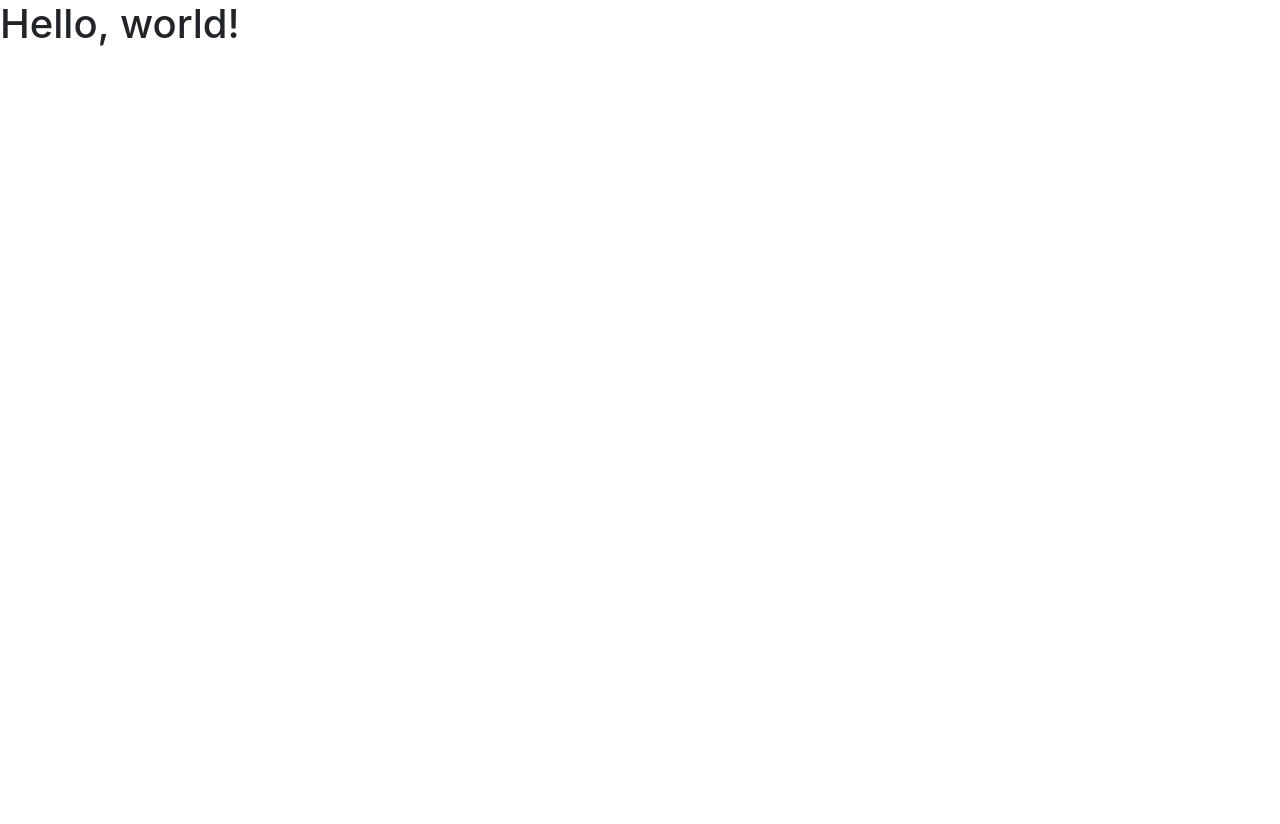
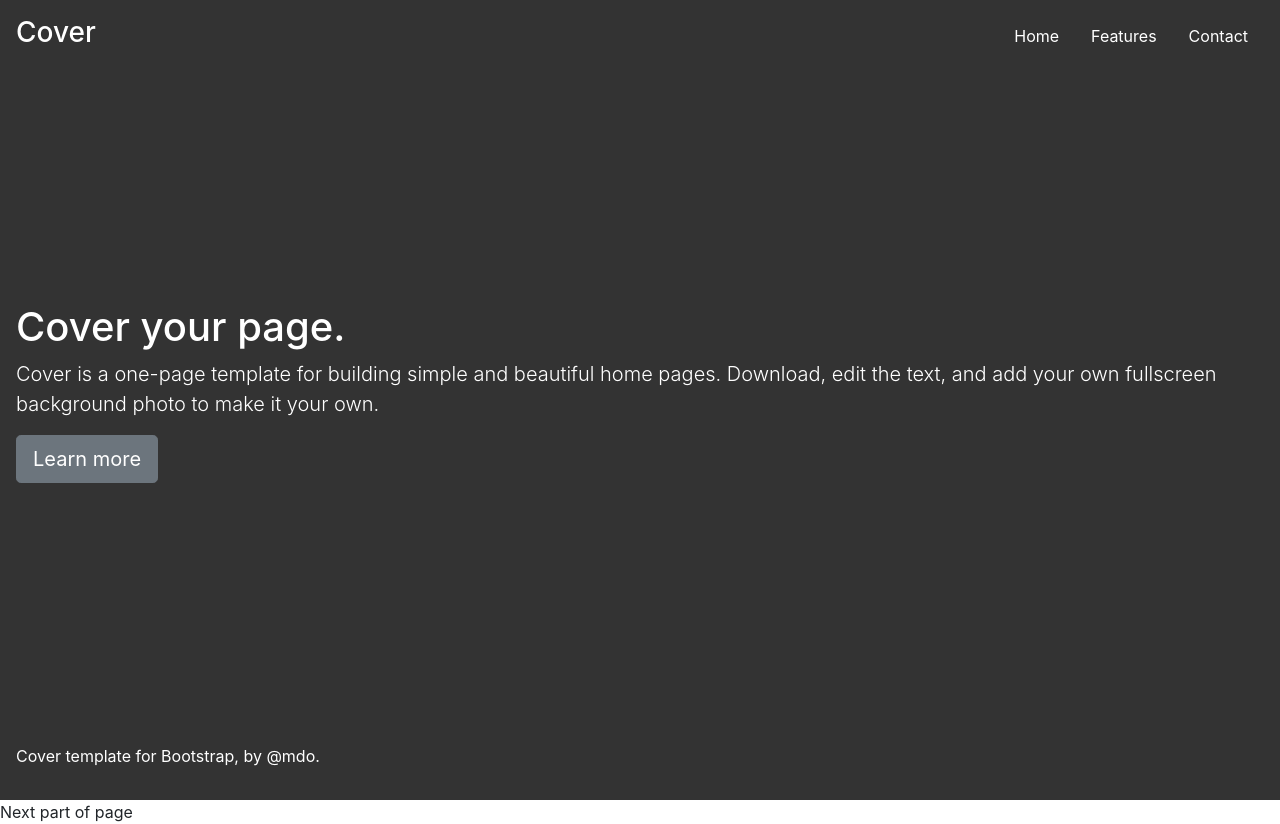
Before and after one commit to EricOlaf/2019-Dev-Bootcamp, a plain HTML site: page Bootstrap/index.html in a window 1280 px wide. Before the commit the page ends 800 px from the top, so only its background shows below. Drawn offline with nearby package versions, Linux system fonts and the light colour scheme.

Commit message:
cover page playground

```diff
--- a/Bootstrap/index.html
+++ b/Bootstrap/index.html
@@ -17,11 +17,36 @@ pricing template
     <link rel="stylesheet" href="https://stackpath.bootstrapcdn.com/bootstrap/4.3.1/css/bootstrap.min.css" integrity="sha384-ggOyR0iXCbMQv3Xipma34MD+dH/1fQ784/j6cY/iJTQUOhcWr7x9JvoRxT2MZw1T" crossorigin="anonymous">
     <link rel="stylesheet" href="./styles.css">
 
-    <title>Hello, world!</title>
+    <title>My BS</title>
   </head>
   <body>
-    <h1>Hello, world!</h1>
+    <div class="cover-container d-flex w-100 h-100 p-3 mx-auto flex-column">
+            <header class="masthead mb-auto">
+              <div class="inner">
+                <h3 class="masthead-brand float-left">Cover</h3>
+                <nav class="nav nav-masthead justify-content-center float-right">
+                  <a class="nav-link active" href="#">Home</a>
+                  <a class="nav-link" href="#">Features</a>
+                  <a class="nav-link" href="#">Contact</a>
+                </nav>
+              </div>
+            </header>
 
+            <main role="main" class="inner cover">
+              <h1 class="cover-heading">Cover your page.</h1>
+              <p class="lead">Cover is a one-page template for building simple and beautiful home pages. Download, edit the text, and add your own fullscreen background photo to make it your own.</p>
+              <p class="lead">
+                <a href="#" class="btn btn-lg btn-secondary">Learn more</a>
+              </p>
+            </main>
+
+            <footer class="mastfoot mt-auto">
+              <div class="inner">
+                <p>Cover template for <a href="https://getbootstrap.com/">Bootstrap</a>, by <a href="https://twitter.com/mdo">@mdo</a>.</p>
+              </div>
+            </footer>
+          </div>
+<div>Next part of page</div>
     <!-- Optional JavaScript -->
     <!-- jQuery first, then Popper.js, then Bootstrap JS -->
     <script src="https://code.jquery.com/jquery-3.3.1.slim.min.js" integrity="sha384-q8i/X+965DzO0rT7abK41JStQIAqVgRVzpbzo5smXKp4YfRvH+8abtTE1Pi6jizo" crossorigin="anonymous"></script>
--- a/Bootstrap/styles.css
+++ b/Bootstrap/styles.css
@@ -0,0 +1,14 @@
+/* Page wide styles */
+body{
+    height: 100vh;
+    width: 100vw;
+}
+a{
+    color: #fff;
+}
+.cover-container{
+    background-color: #333;
+    color: #fff;
+    width: 80vw;
+    height: 900px;
+}
```
